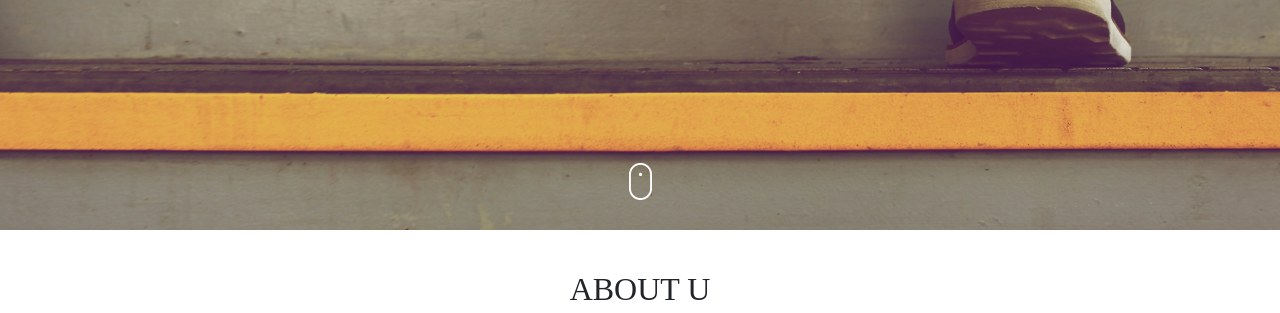
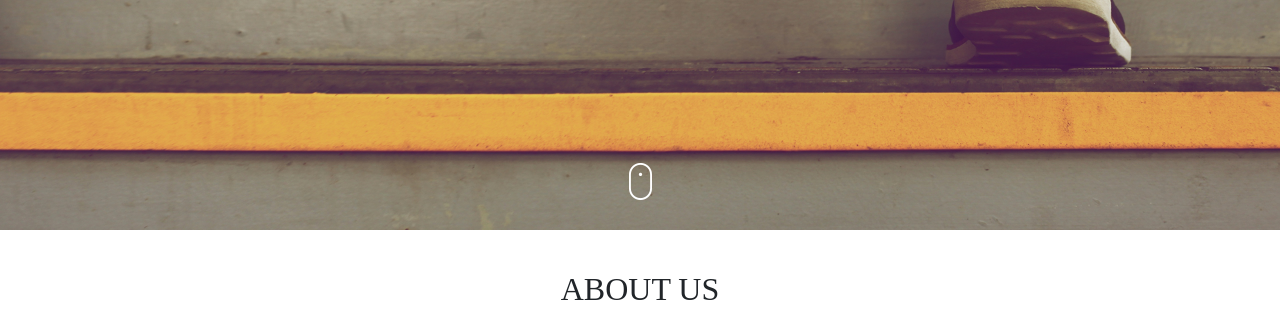
Before and after one commit to Joel254-creator/week-3-ip, a plain HTML site: page index.html in a window 1280 px wide. Shown: the part 474-787 px from the top of the page. Drawn offline with Linux system fonts and the light colour scheme; a script that the page names is missing; a web font is replaced by a local one.

Commit message:
Update index.html

```diff
--- a/index.html
+++ b/index.html
@@ -21,7 +21,7 @@
     <a href="#about-us"><img src="images/mouse_click.png" alt=" mouse_click" id="mouse-click"></a>
   </div>
   <div class="container about" id="about-us">
-    <h2 id="about">ABOUT U</h2>
+    <h2 id="about">ABOUT US</h2>
     <p>When you work with us, you are part of a team of commited collaborators. All aspects of our software development process are intergrated , interactive and agile.</p>
     <p>Our approach unifies design, development and product managent to create exceptional products.</p>
     <p>We start each project by understanding your business goals, the users needs and the product requirements.</p>
```
